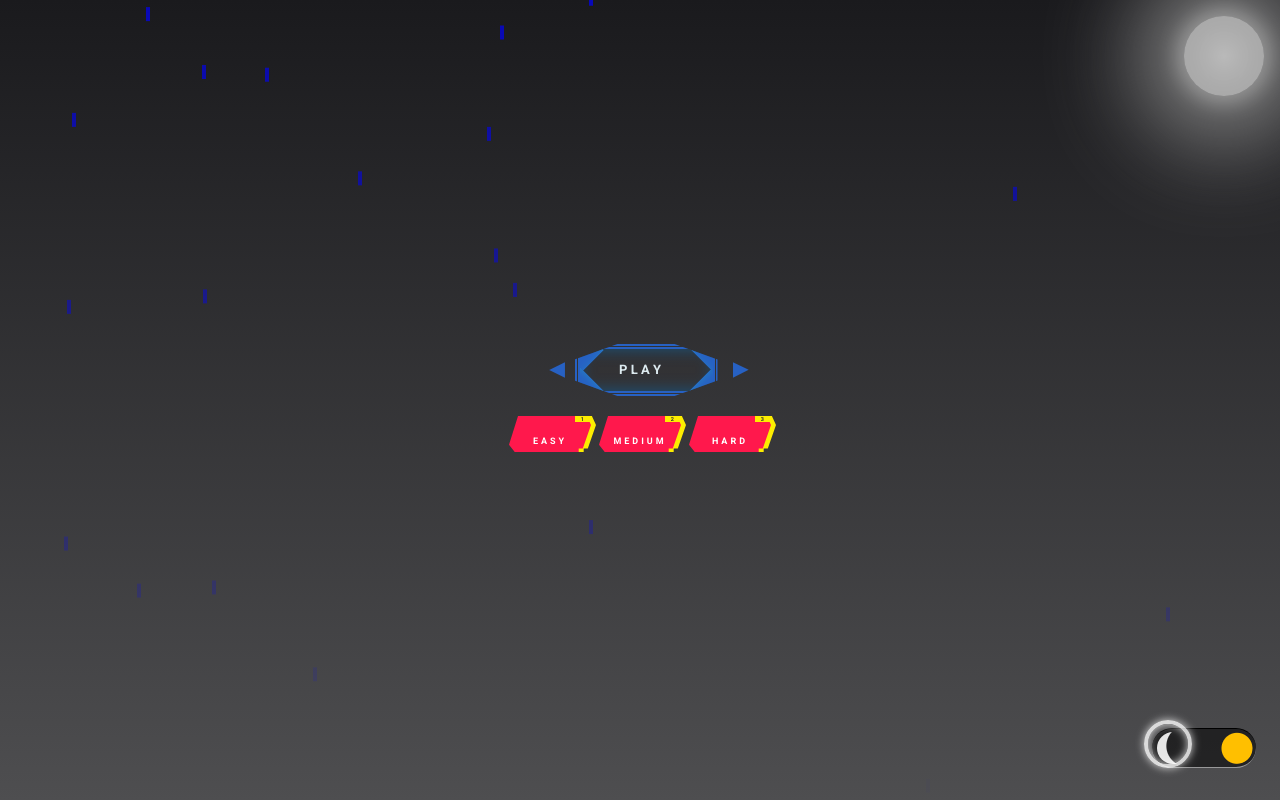
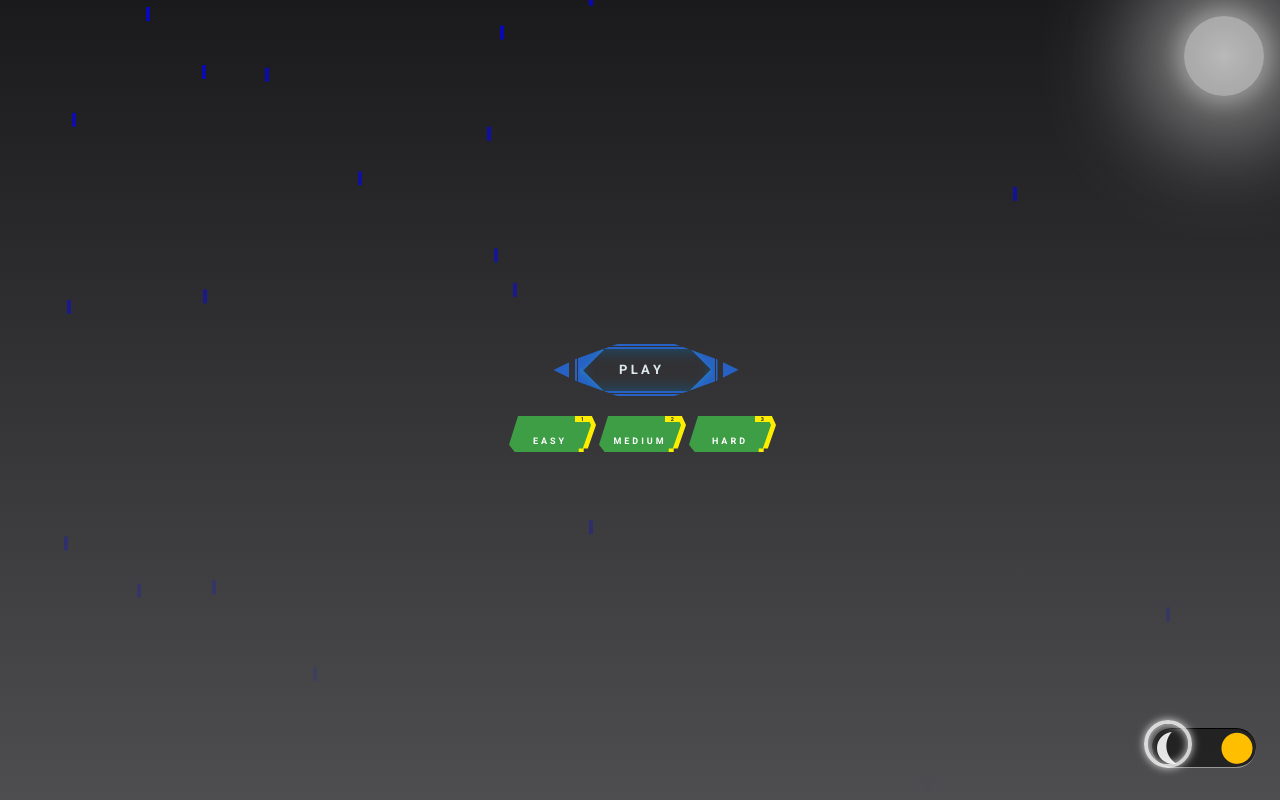
Before and after one commit to ColgateSmile/RainDropGame, a plain HTML site: page docs/Index.html in a window 1280 px wide. Drawn offline with nearby package versions, Linux system fonts and the light colour scheme.

Commit message:
Update Index Style
Update Index Style

```diff
--- a/docs/Index_styles.css
+++ b/docs/Index_styles.css
@@ -162,24 +162,24 @@ button {
 }
 
 #leftArrow {
-    left: -13.5%;
+    left: -10.5%;
     -webkit-clip-path: polygon(100% 0, 100% 100%, 0 50%);
 }
 
 #rightArrow {
     -webkit-clip-path: polygon(100% 49%, 0 0, 0 100%);
-    left: 115%;
+    left: 108%;
 }
 
 button:hover #rightArrow {
     background-color: #27c39f;
-    left: -15%;
+    left: -10%;
     animation: 0.6s ease-in-out both infinite alternate rightArrow8;
 }
 
 button:hover #leftArrow {
     background-color: #27c39f;
-    left: 103%;
+    left: 106%;
     animation: 0.6s ease-in-out both infinite alternate leftArrow8;
 }
 
@@ -315,7 +315,7 @@ button:hover #clip {
 }
 
 .btn {
-    --primary: #ff184c;
+    --primary: #3e9e46;
     --shadow-primary: #fded00;
     --color: white;
     --font-size: 9px;
@@ -351,7 +351,7 @@ button:hover #clip {
 }
 
 .input:hover + .btn {
-    --primary: #cc133c;
+    --primary: #8B00FF;
     --font-size: 11px;
 }
 
```
